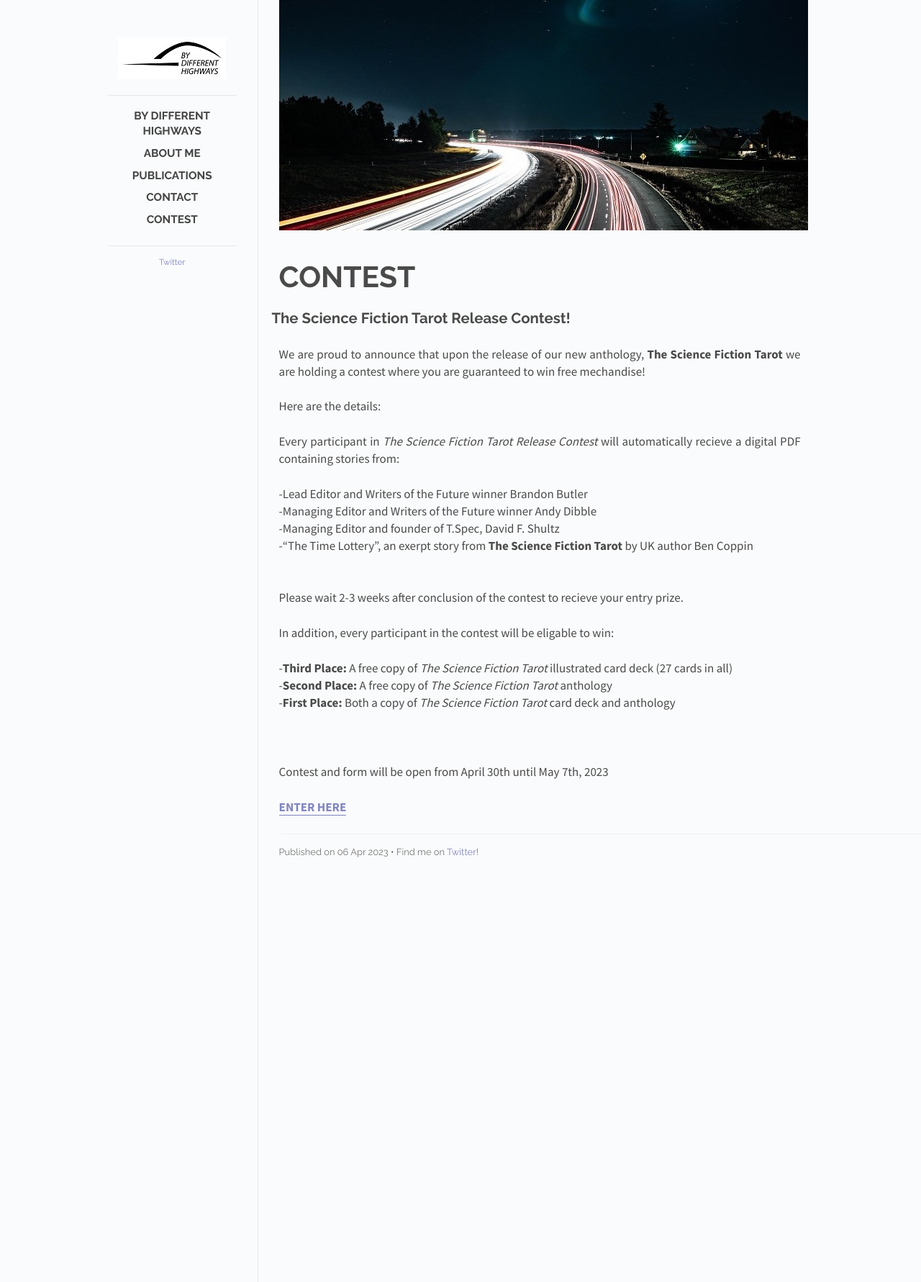
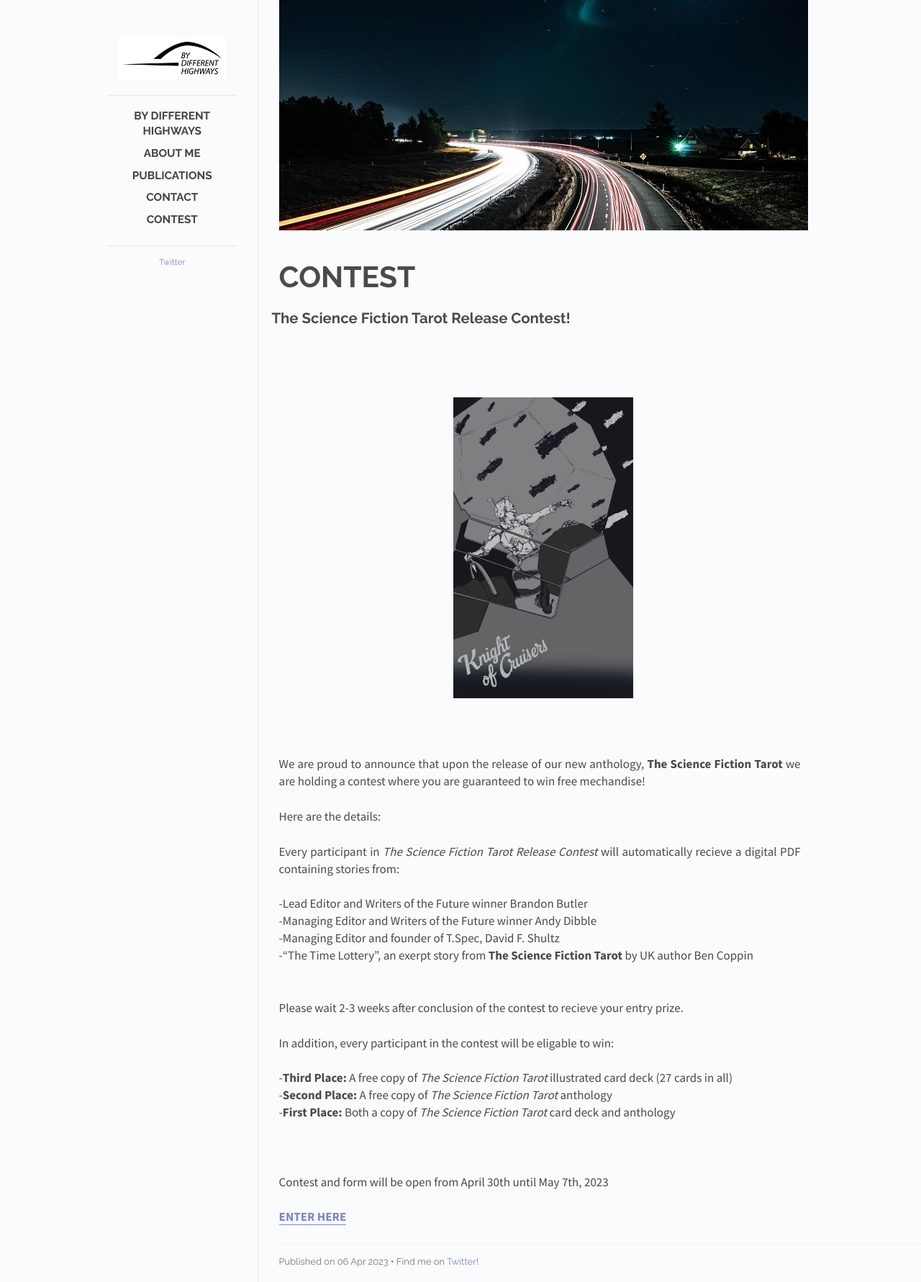
Before and after one commit to Butler-Brand/Butler-Brand.github.io, a Jekyll site: the page built from _posts/2023-04-06-contest-post.md, in a window 1280 px wide. Shown: the whole page at 72% size. Built offline with Jekyll 4.4.1, drawn with Linux system fonts in a browser that asks for light colours; Markdown is read by kramdown in place of the engine named in the settings.

Commit message:
Card image update
Card image update

```diff
--- a/_posts/2023-04-06-contest-post.md
+++ b/_posts/2023-04-06-contest-post.md
@@ -9,6 +9,16 @@ order: 5
 
 
 ## The Science Fiction Tarot Release Contest!
+
+<br />
+<br />
+<div class="tile">
+	<div>
+		<img src="/images/Tarot_Cruisers.jpg" class="tarot_card" />
+	</div>
+</div>
+<br />
+<br />
 
 <p>We are proud to announce that upon the release of our new anthology, <strong>The Science Fiction Tarot</strong> we are holding a contest where you are guaranteed to win free mechandise!</p>
 <p>Here are the details:</p>
```
Also changed, not shown: images/Tarot_Cruisers.jpg (added).
